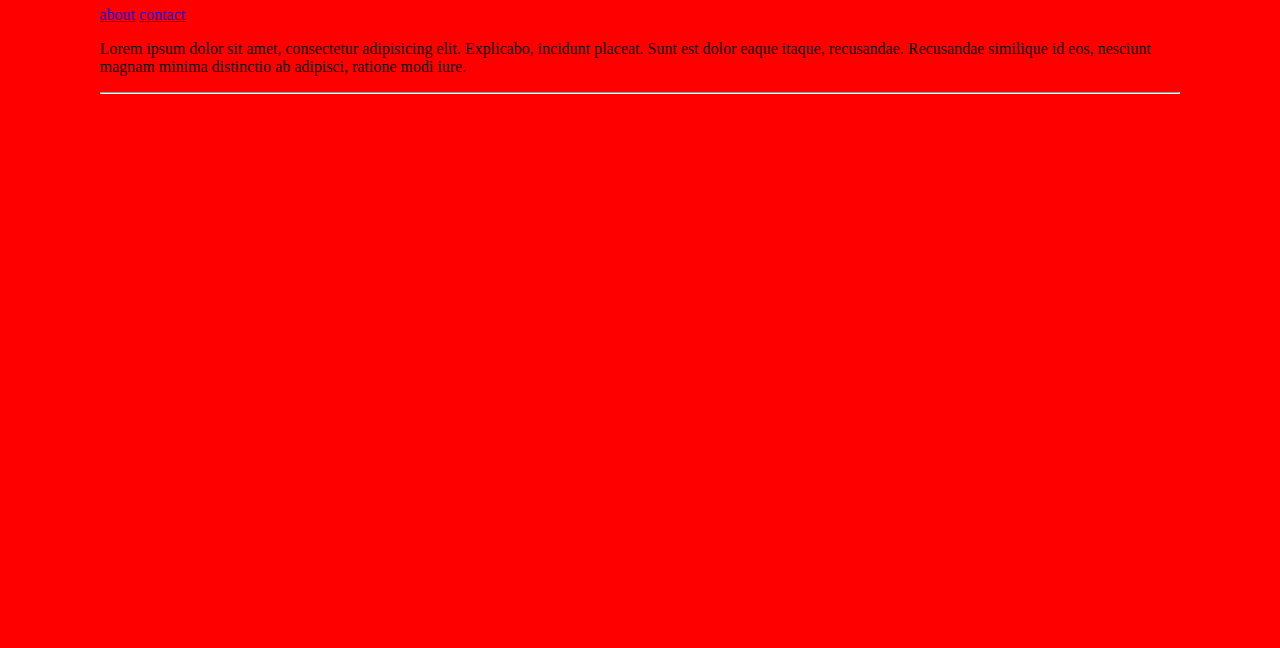
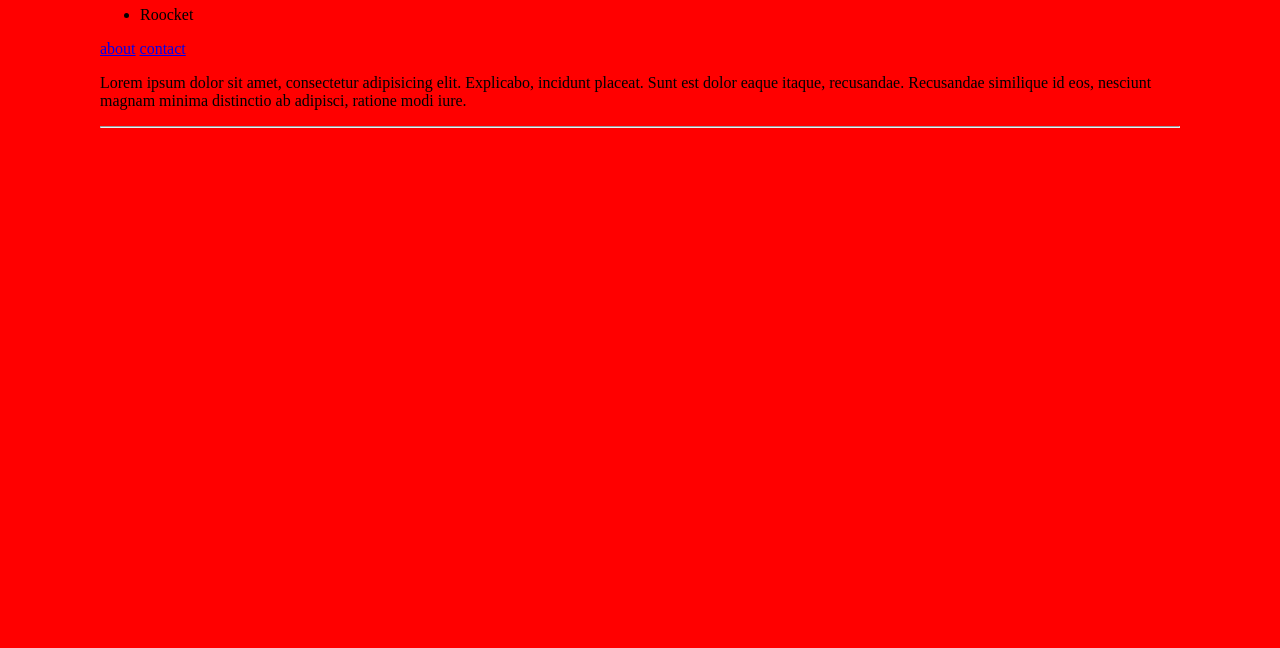
Before and after one commit to jabert74/project, a plain HTML site: page index.html in a window 1280 px wide. Shown: the part 152-800 px from the top of the page. Drawn offline with Linux system fonts and the light colour scheme.

Commit message:
add ul to index.html

```diff
--- a/index.html
+++ b/index.html
@@ -9,7 +9,9 @@
     <h1>
       Welcome to home Page
     </h1>
-
+	<ul>
+		<li>Roocket</li>
+	</ul>
     <header>
       <nav>
         <a href="about.html">about</a>
```
